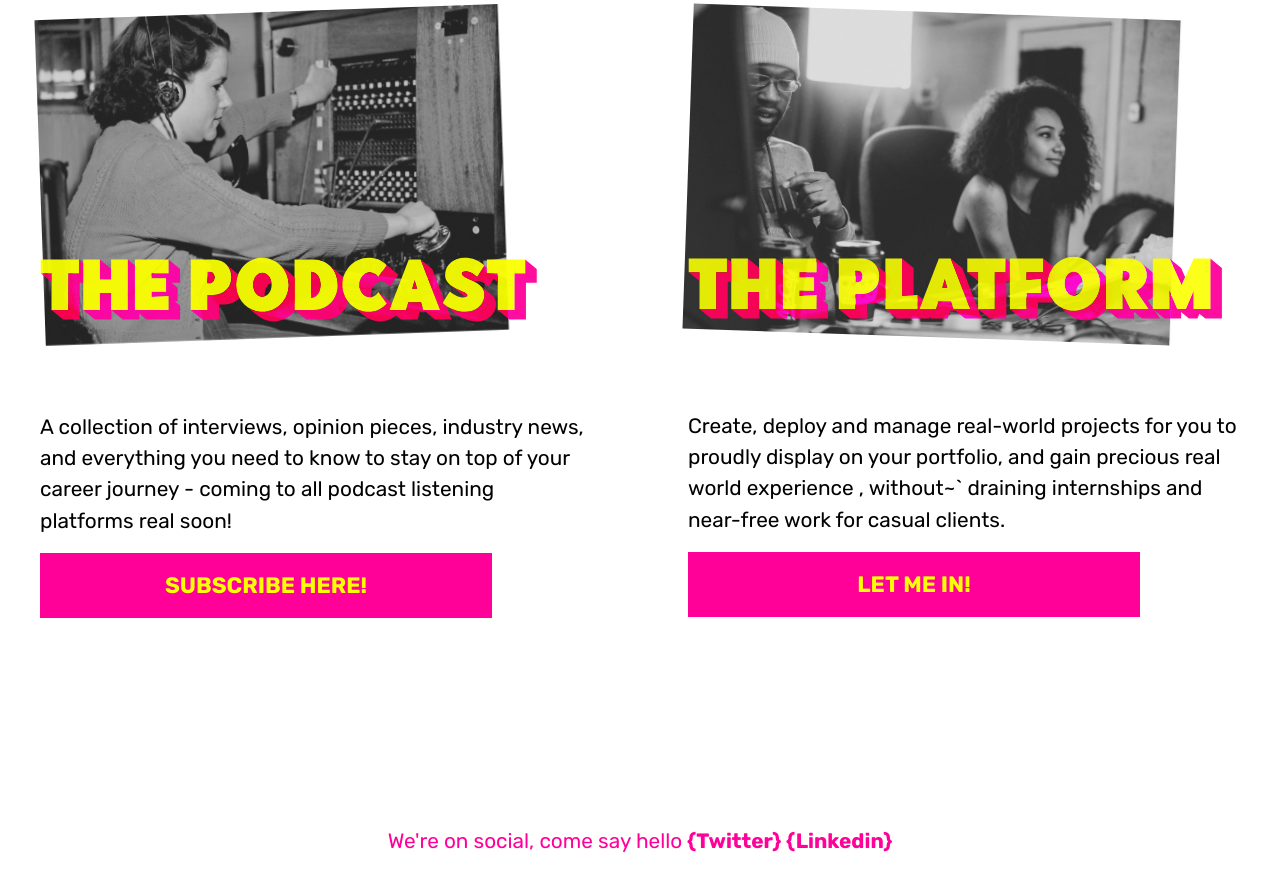
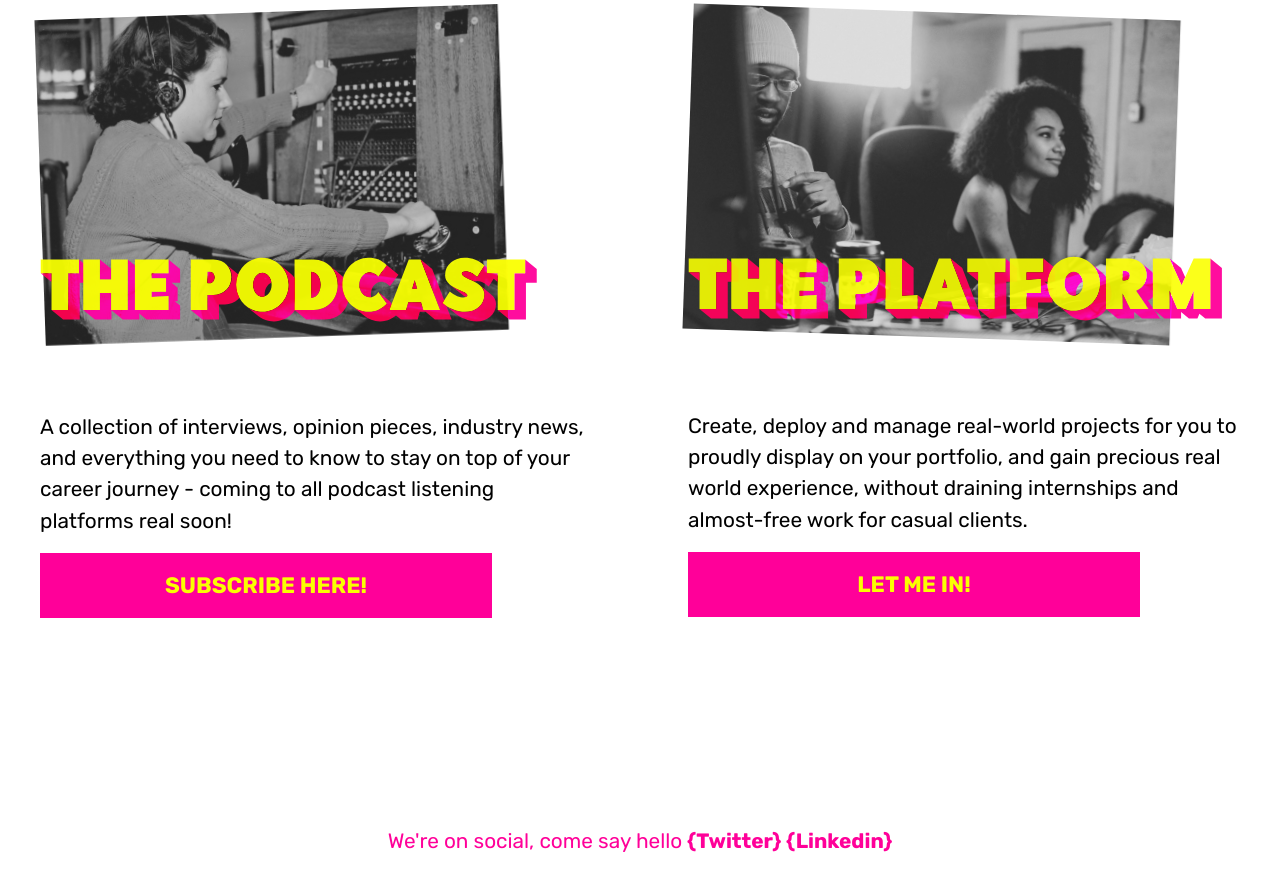
Before and after one commit to isaaacme/collab-main, a plain HTML site: page index.html in a window 1280 px wide. Shown: the part 2145-3019 px from the top of the page. Drawn offline with Linux system fonts and the light colour scheme.

Commit message:
more copy changes

```diff
--- a/index.html
+++ b/index.html
@@ -58,7 +58,7 @@
             <article class="collab">
                 <img src="/assets/collabio.jpg" alt="" class="collab-img">
                 <img src="/assets/plat-title.svg" alt="" class="title-img collab-title">
-                <p>Create, deploy and manage real-world projects for you to proudly display on your portfolio, and gain precious real world experience , without~` draining internships and near-free work for casual clients.</p>
+                <p>Create, deploy and manage real-world projects for you to proudly display on your portfolio, and gain precious real world experience, without draining internships and almost-free work for casual clients.</p>
                 <a href="https://thecollabproject.typeform.com/to/Fiv3SXvD" target="_blank" class="link">let me in!</a>
 
             </article><!--end collab-->
```
